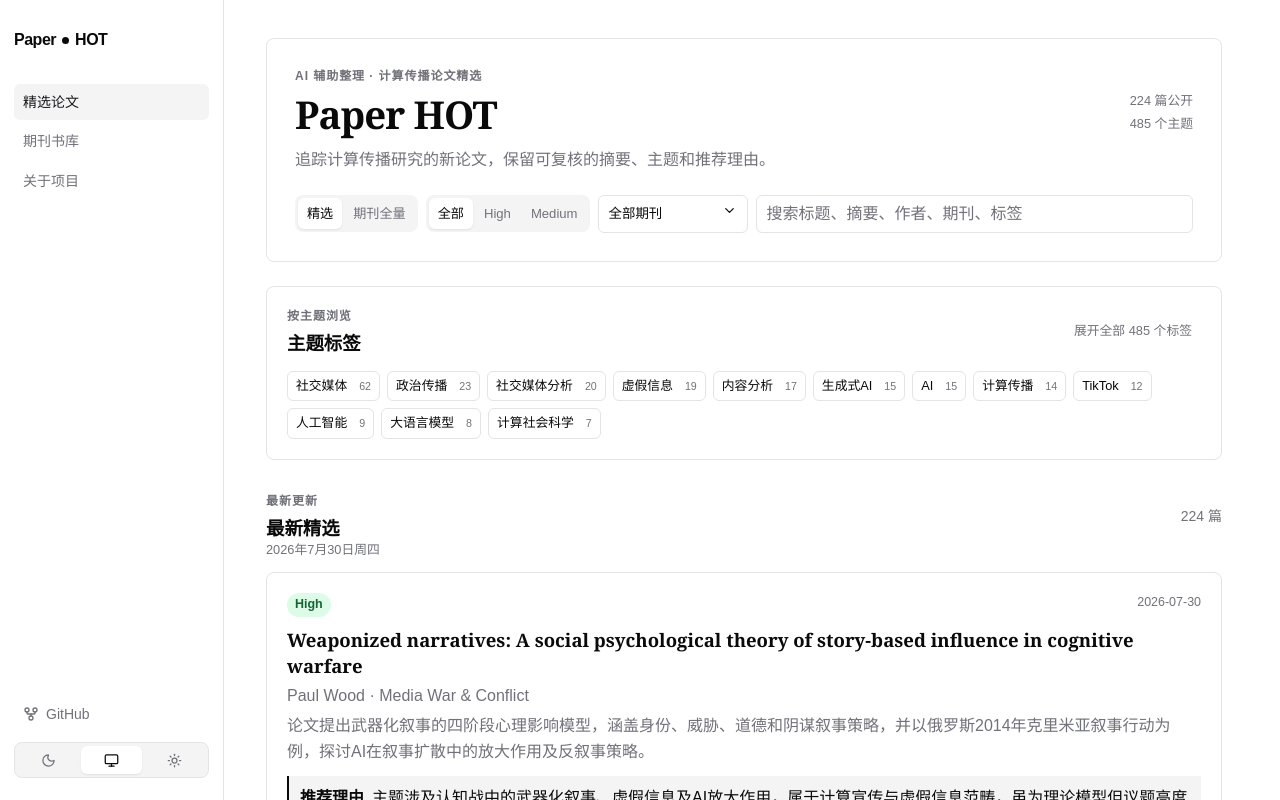
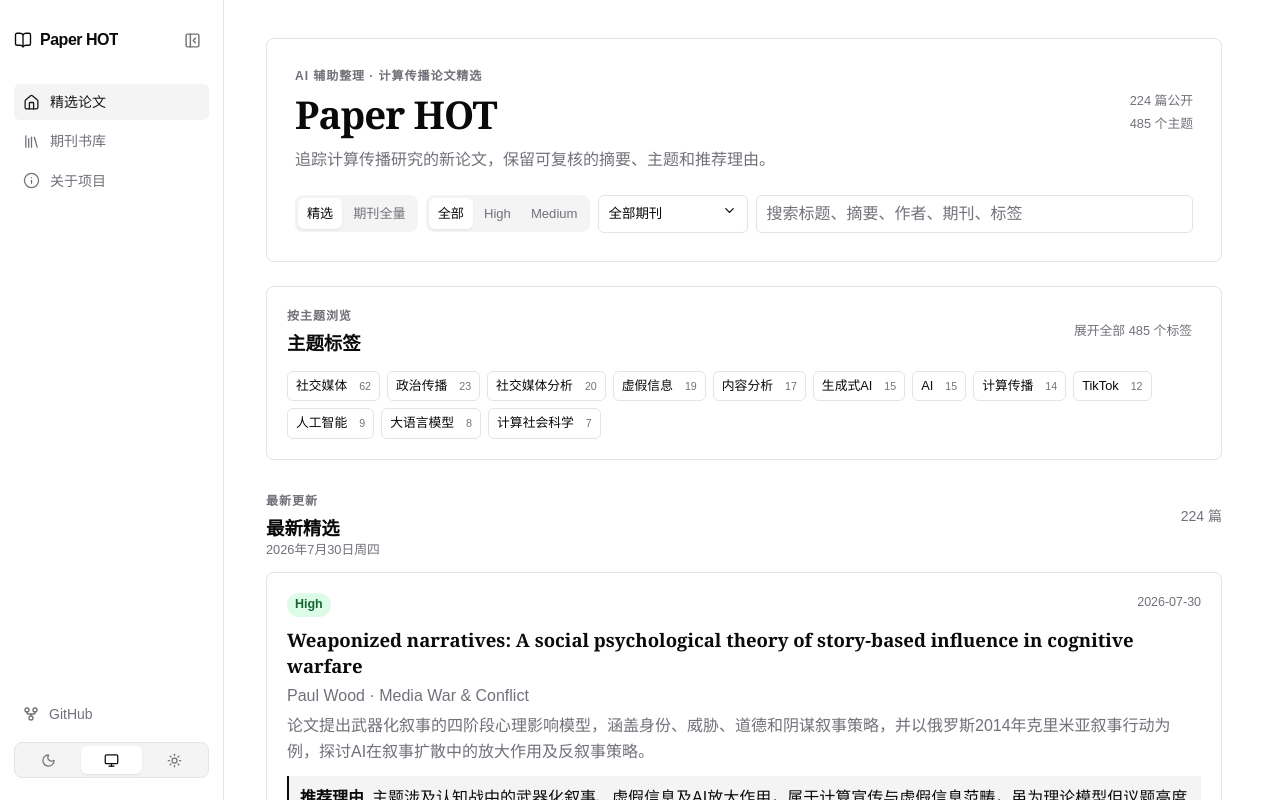
Before and after one commit to BNU-CCR/Paper-Hot, a Next.js app in the folder frontend/: page / in a window 1280 px wide. Shown: the top 800 px of the page. Built offline with nearby package versions, Linux system fonts and the light colour scheme.

Commit message:
Add collapsible icon sidebar

```diff
--- a/frontend/app/layout.js
+++ b/frontend/app/layout.js
@@ -1,5 +1,6 @@
 import "./globals.css";
 import "./library.css";
+import "./sidebar.css";
 
 export const metadata = {
   title: "Paper HOT · 计算传播论文精选",
--- /dev/null
+++ b/frontend/app/sidebar.css
@@ -0,0 +1 @@
+:root{--sidebar-width:224px;--sidebar-collapsed-width:64px}html[data-sidebar-state=collapsed]{--sidebar-width:var(--sidebar-collapsed-width)}.sidebar{width:var(--sidebar-width);transition:width .2s ease}.main{width:min(1040px,calc(100% - var(--sidebar-width)));margin-left:var(--sidebar-width);transition:margin-left .2s ease,width .2s ease}.library-main{width:calc(100% - var(--sidebar-width))}.sidebar-header{display:flex;align-items:center;justify-content:space-between;gap:4px}.sidebar-header .brand{min-width:0;gap:8px}.sidebar-header .brand-label{overflow:hidden;white-space:nowrap}.sidebar-toggle{flex:0 0 auto}.sidebar-nav a,.github-link{gap:10px}.sidebar-nav a svg,.github-link svg{flex:0 0 auto}.sidebar[data-collapsed=true]{padding-inline:11px}.sidebar[data-collapsed=true] .sidebar-header{justify-content:center}.sidebar[data-collapsed=true] .brand{display:none}.sidebar[data-collapsed=true] .sidebar-nav a,.sidebar[data-collapsed=true] .github-link{justify-content:center;padding-inline:0}.sidebar[data-collapsed=true] .sidebar-label{position:absolute;width:1px;height:1px;padding:0;margin:-1px;overflow:hidden;clip:rect(0,0,0,0);white-space:nowrap;border:0}.sidebar[data-collapsed=true] .theme-switch{grid-template-columns:1fr}.sidebar[data-collapsed=true] .theme-switch .ui-button:not(.active){display:none}@media(max-width:760px){.main,.library-main{width:100%;margin-left:0}.sidebar{width:224px}}
--- a/frontend/components/app-sidebar.js
+++ b/frontend/components/app-sidebar.js
@@ -1,16 +1,16 @@
 "use client";
 
 import Link from "next/link";
-import { GitFork, Menu, Monitor, Moon, Sun } from "lucide-react";
+import { BookOpen, GitFork, House, Info, Library, Menu, Monitor, Moon, PanelLeftClose, PanelLeftOpen, Sun } from "lucide-react";
 import { useEffect, useState } from "react";
 import { Button } from "./ui/button";
 import { Sheet, SheetContent, SheetTrigger } from "./ui/sheet";
 
 const GITHUB_URL = "https://github.com/BNU-CCR/Paper-Hot";
-const links = [["/", "精选论文"], ["/journals/", "期刊书库"], ["/about/", "关于项目"]];
+const links = [["/", "精选论文", House], ["/journals/", "期刊书库", Library], ["/about/", "关于项目", Info]];
 
-function Navigation({ activePath, onNavigate }) {
-  return <nav className="sidebar-nav" aria-label="主导航">{links.map(([href, label]) => <Link key={href} className={activePath === href ? "active" : ""} href={href} onClick={onNavigate}>{label}</Link>)}</nav>;
+function Navigation({ activePath, collapsed = false, onNavigate }) {
+  return <nav className="sidebar-nav" aria-label="主导航">{links.map(([href, label, Icon]) => <Link key={href} className={activePath === href ? "active" : ""} href={href} onClick={onNavigate} title={collapsed ? label : undefined}><Icon size={17} strokeWidth={1.8} /><span className="sidebar-label">{label}</span></Link>)}</nav>;
 }
 
 function ThemeSwitch() {
@@ -18,16 +18,19 @@ function ThemeSwitch() {
   useEffect(() => setTheme(window.localStorage.getItem("paper-hot-theme") || "system"), []);
   useEffect(() => { const resolved = theme === "system" && window.matchMedia("(prefers-color-scheme: dark)").matches ? "dark" : theme === "system" ? "light" : theme; document.documentElement.dataset.theme = resolved; window.localStorage.setItem("paper-hot-theme", theme); }, [theme]);
   const options = [["dark", Moon, "深色"], ["system", Monitor, "跟随系统"], ["light", Sun, "浅色"]];
-  return <div className="theme-switch" aria-label="主题切换">{options.map(([value, Icon, label]) => <Button key={value} size="icon" variant="ghost" className={theme === value ? "active" : ""} onClick={() => setTheme(value)} aria-label={label}><Icon size={15} /></Button>)}</div>;
+  return <div className="theme-switch" aria-label="主题切换">{options.map(([value, Icon, label]) => <Button key={value} size="icon" variant="ghost" className={theme === value ? "active" : ""} onClick={() => setTheme(value)} aria-label={label} title={label}><Icon size={15} /></Button>)}</div>;
 }
 
-function Brand() { return <Link className="brand" href="/"><span>Paper</span><i /><span>HOT</span></Link>; }
-function GithubLink() { return <a className="github-link" href={GITHUB_URL} target="_blank" rel="noreferrer"><GitFork size={16} /> GitHub</a>; }
+function Brand({ collapsed = false }) { return <Link className="brand" href="/" title={collapsed ? "Paper HOT" : undefined}><BookOpen size={18} strokeWidth={1.8} /><span className="brand-label">Paper HOT</span></Link>; }
+function GithubLink({ collapsed = false }) { return <a className="github-link" href={GITHUB_URL} target="_blank" rel="noreferrer" title={collapsed ? "GitHub" : undefined}><GitFork size={16} /><span className="sidebar-label">GitHub</span></a>; }
 
 export function AppSidebar({ activePath }) {
   const [open, setOpen] = useState(false);
+  const [collapsed, setCollapsed] = useState(false);
+  useEffect(() => setCollapsed(window.localStorage.getItem("paper-hot-sidebar") === "collapsed"), []);
+  useEffect(() => { document.documentElement.dataset.sidebarState = collapsed ? "collapsed" : "expanded"; window.localStorage.setItem("paper-hot-sidebar", collapsed ? "collapsed" : "expanded"); }, [collapsed]);
   return <>
-    <aside className="sidebar"><Brand /><Navigation activePath={activePath} /><div className="sidebar-footer"><GithubLink /><ThemeSwitch /></div></aside>
+    <aside className="sidebar" data-collapsed={collapsed}><div className="sidebar-header"><Brand collapsed={collapsed} /><Button className="sidebar-toggle" variant="ghost" size="icon" onClick={() => setCollapsed((value) => !value)} aria-label={collapsed ? "展开侧边栏" : "收起侧边栏"} title={collapsed ? "展开侧边栏" : "收起侧边栏"}>{collapsed ? <PanelLeftOpen size={17} /> : <PanelLeftClose size={17} />}</Button></div><Navigation activePath={activePath} collapsed={collapsed} /><div className="sidebar-footer"><GithubLink collapsed={collapsed} /><ThemeSwitch /></div></aside>
     <div className="mobile-header"><Brand /><Sheet open={open} onOpenChange={setOpen}><SheetTrigger asChild><Button variant="outline" size="icon" aria-label="打开导航"><Menu size={19} /></Button></SheetTrigger><SheetContent><Brand /><Navigation activePath={activePath} onNavigate={() => setOpen(false)} /><div className="sidebar-footer"><GithubLink /><ThemeSwitch /></div></SheetContent></Sheet></div>
   </>;
 }
```
